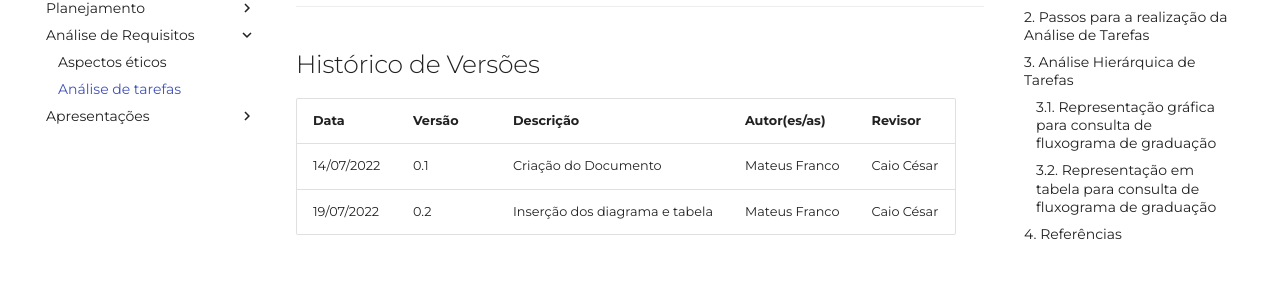
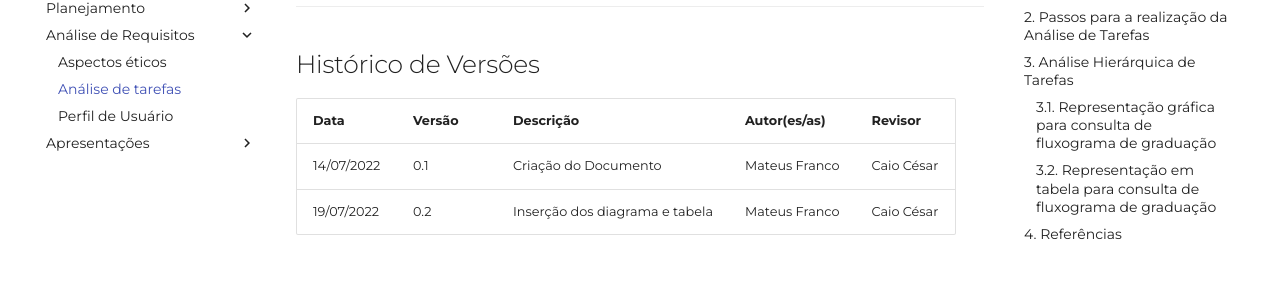
Before and after one commit to Mateusvff/2022.1-Faculdade-de-Arquitetura-e-Urbanismo, an MkDocs documentation site: the page built from docs/analise-de-tarefas.md, in a window 1280 px wide. Shown: the part 175-471 px from the top of the page. Built offline with MkDocs 1.6.1 and Material for MkDocs 9.7.7, drawn with Linux system fonts in a browser that asks for light colours; some web fonts are replaced; comment, search, counter and statistics services are not loaded.

Commit message:
:bug: Correção de erro no pages

```diff
--- a/mkdocs.yml
+++ b/mkdocs.yml
@@ -34,5 +34,6 @@ nav:
   - Análise de Requisitos:
     - Aspectos éticos: analise-de-requisitos/aspectos-eticos.md
     - Análise de tarefas: analise-de-tarefas.md
+    - Perfil de Usuário: Perfil-de-usuario.md
   - Apresentações:
     - Apresentação 1 - Planejamento e Design de projeto: apresentacoes/apresentacao1.md
```
